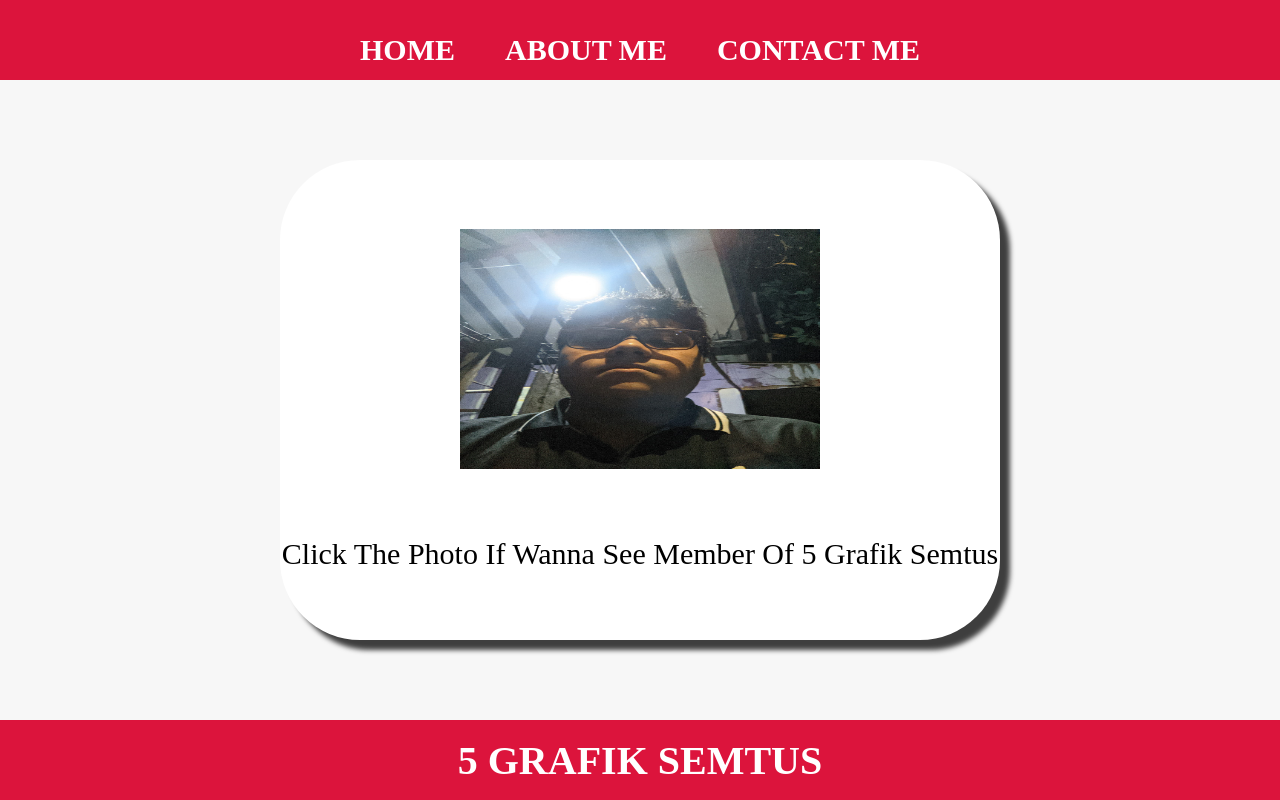
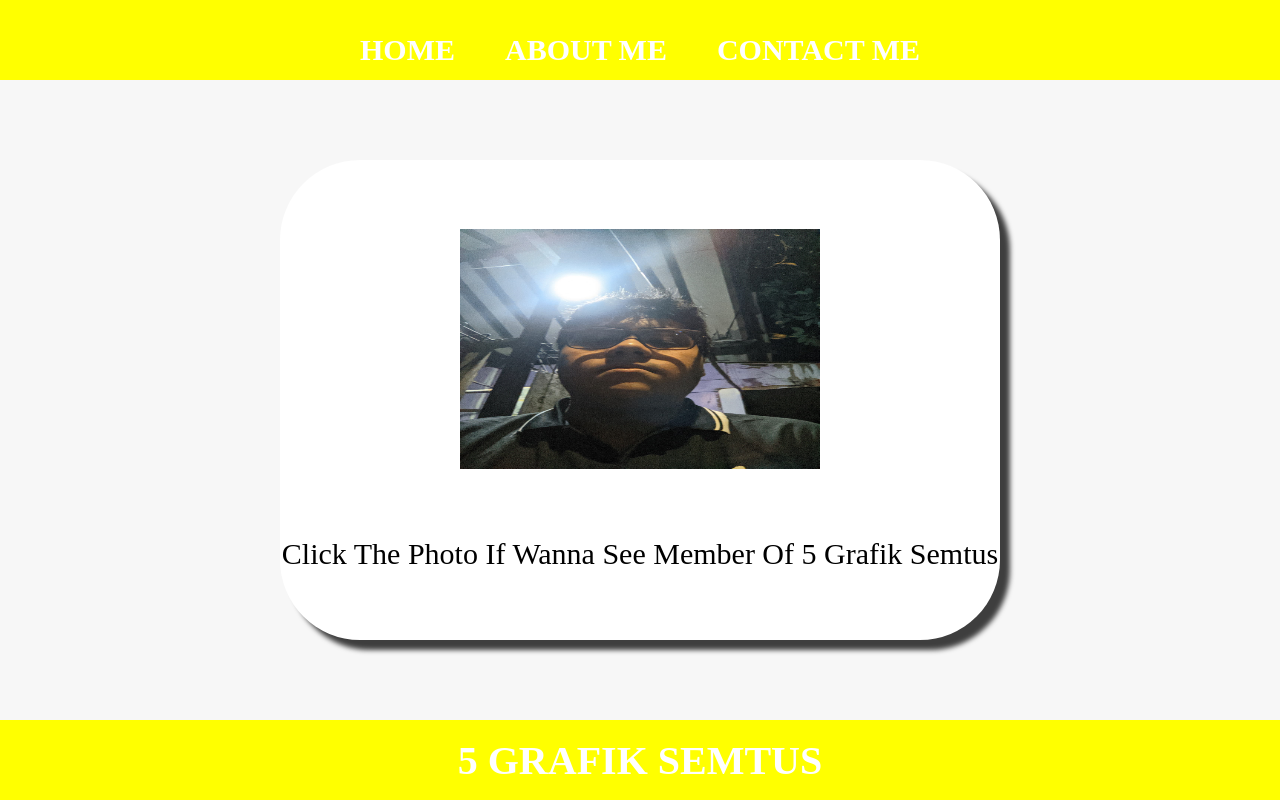
Before and after one commit to MalfPonra/web-2, a plain HTML site: page index.html in a window 1280 px wide. Drawn offline with Linux system fonts and the light colour scheme.

Commit message:
Update style.css

```diff
--- a/style.css
+++ b/style.css
@@ -7,7 +7,7 @@ html {
 .container {}
 
 .container-navbar {
-    background-color: crimson;
+    background-color: yellow;
     width: 100%;
     height: 10vh;
 }
@@ -71,7 +71,7 @@ font-weight: 800;
 
 .container-footer {
 height: 10vh;
-background-color: crimson;
+background-color: yellow;
 display: flex;
 justify-content: center;
 align-items: center;
```
